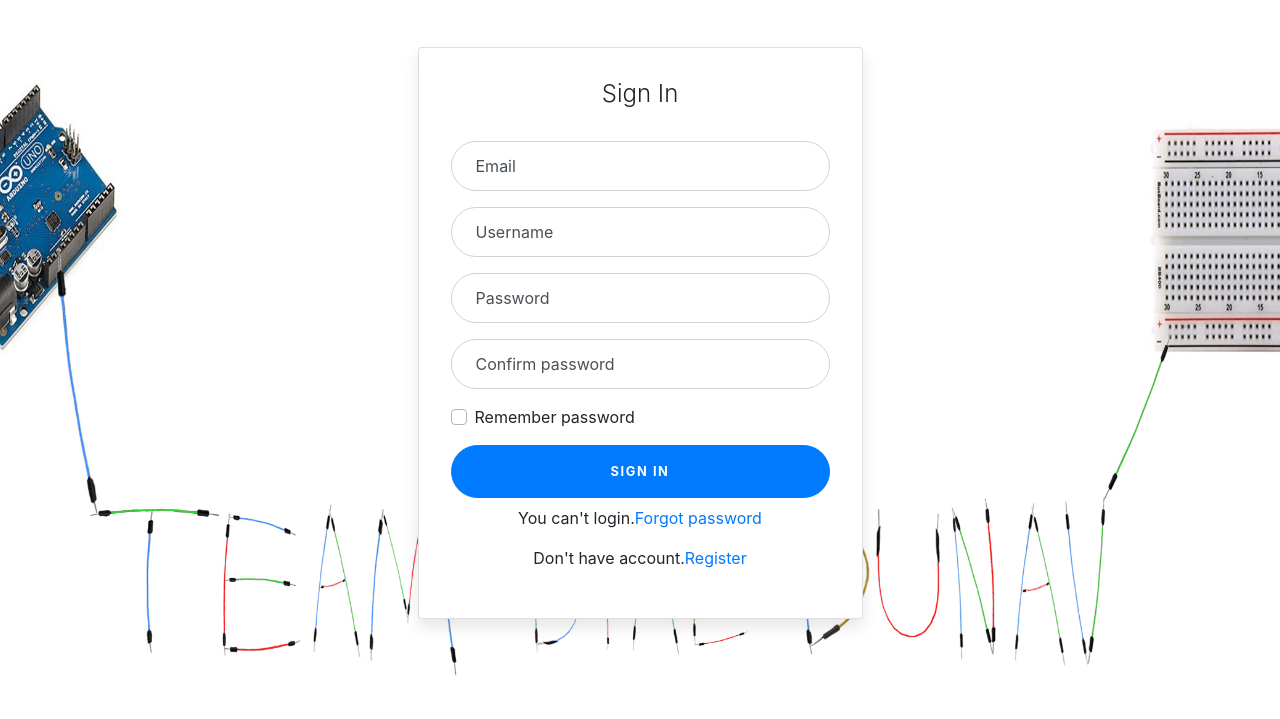
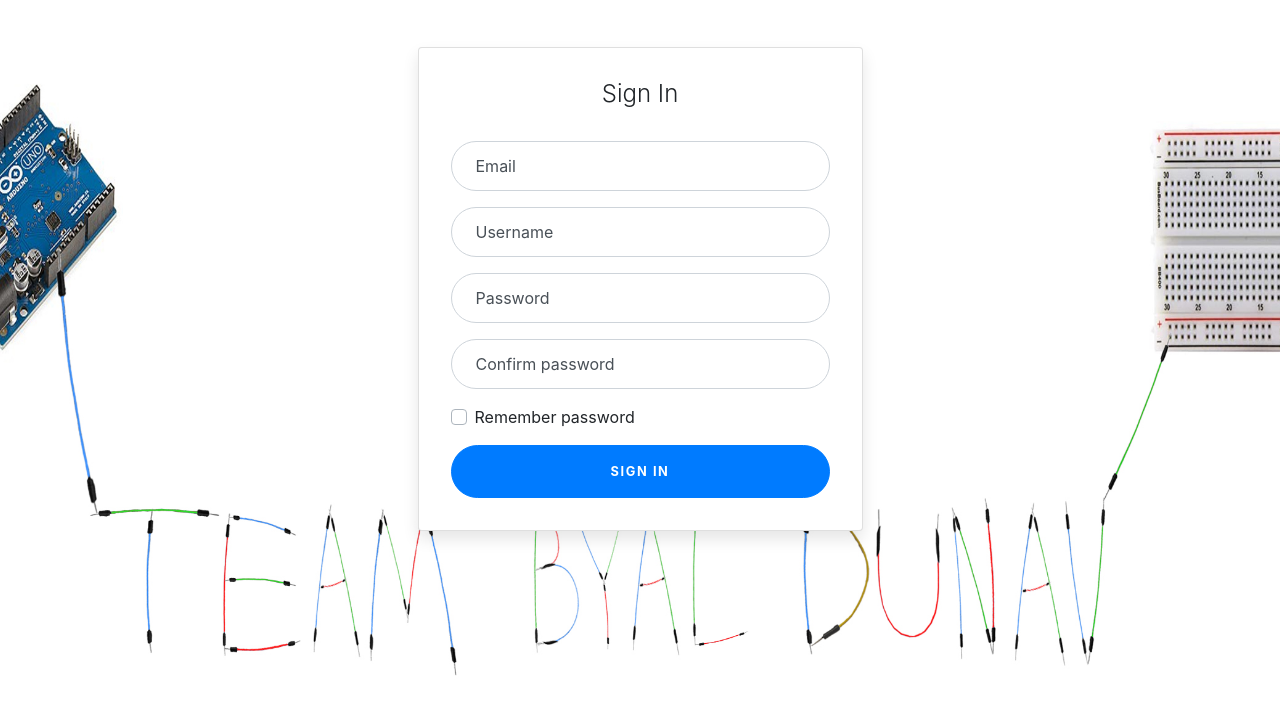
Before and after one commit to idiliev18/FinalProject-Unity, a PHP site: the page made by Web Site/register.php in a window 1280 px wide. Shown: the part 98-817 px from the top of the page. Run offline with PHP 8.4, Linux system fonts and the light colour scheme.

Commit message:
Fix registration form

```diff
--- a/Web Site/register.php
+++ b/Web Site/register.php
@@ -178,7 +178,7 @@ if ($_SERVER["REQUEST_METHOD"] == "POST") {
                         <form class="form-signin" action="<?php echo htmlspecialchars($_SERVER["PHP_SELF"]); ?>" method="post">
                             <div class="form-label-group">
                                 <input type="email" id="inputEmail" class="form-control" placeholder="Username"
-                                       name="username" value="<?php echo $email; ?>">
+                                       name="email" value="<?php echo $email; ?>">
                                 <label for="inputEmail" class="label">Email</label>
                                 <span class="help-block"><?php echo $email_err; ?></span>
                             </div>
@@ -208,10 +208,6 @@ if ($_SERVER["REQUEST_METHOD"] == "POST") {
                             <button class="btn btn-lg btn-primary btn-block text-uppercase" type="submit">Sign in
                             </button>
                         </form>
-                        <div class="card-text text-center pt-2">
-                            <p>You can't login.<a href="resetPassword.php">Forgot password</a></p>
-                            <p>Don't have account.<a href="register.php">Register</a></p>
-                        </div>
                     </div>
                 </div>
             </div>
```
